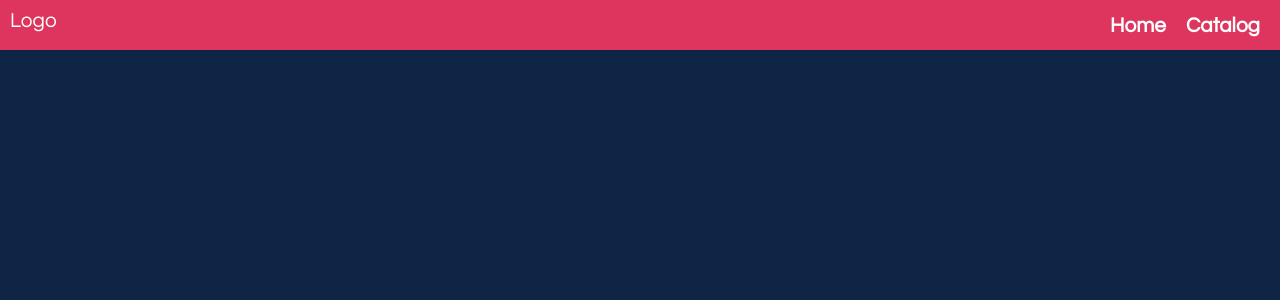
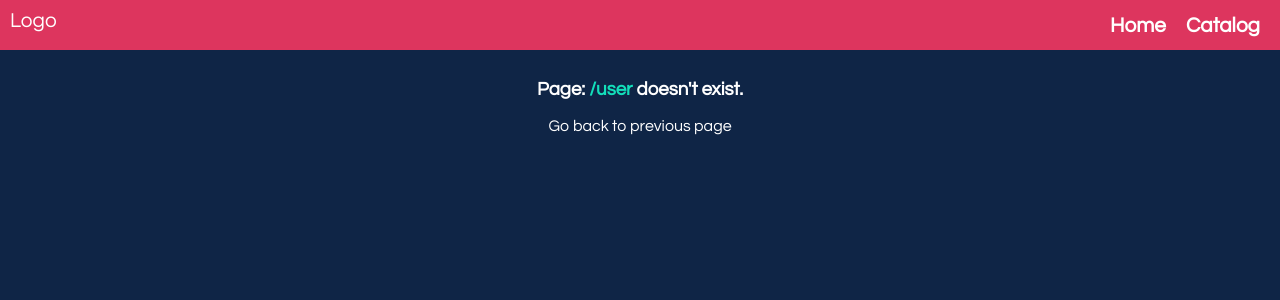
Before and after one commit to joannabkrol/i-m-bored, a React (Create React App) app: page /user in a window 1280 px wide. Shown: the top 300 px of the page. Built offline with nearby package versions, Linux system fonts and the light colour scheme.

Commit message:
404page added

```diff
--- a/src/Components/App/App.js
+++ b/src/Components/App/App.js
@@ -3,7 +3,10 @@ import React from 'react';
 import CategoriesLists from '../../Containers/CategoriesLists/CategoriesLists';
 import Layout from '../Layout/Layout';
 import Home from '../../Containers/Home/Home';
+import PageNotFound from '../../Containers/404 page/404page';
 import {Switch, Route} from 'react-router-dom';
+
+
 
 function App() {
   return (
@@ -12,6 +15,7 @@ function App() {
         <Switch>
           <Route path="/" exact component={Home}/>
           <Route path="/catalog" exact component={CategoriesLists}/>
+          <Route component={PageNotFound}/>
         </Switch>
      </Layout>
 
--- /dev/null
+++ b/src/Containers/404 page/404page.js
@@ -0,0 +1,22 @@
+import React from 'react';
+import {useLocation} from 'react-router-dom';
+
+import './PageNotFound.css';
+
+
+const PageNotFound = (props) => {
+    const goBack = () => {
+        props.history.push({pathname: '/catalog'})
+    };
+    let location = useLocation();
+
+    return (
+        <div className={`notFound`}>
+        <h3>Page: <strong style={{color: '#13DFBA'}}>{location.pathname}</strong> doesn't exist.</h3>
+        <p onClick={goBack}>Go back to previous page </p>
+
+        </div>
+    );
+}
+
+export default PageNotFound;
--- /dev/null
+++ b/src/Containers/404 page/PageNotFound.css
@@ -0,0 +1,10 @@
+.notFound {
+    height: 100vh;
+    text-align: center;
+    color: white;
+    box-sizing: border-box;
+}
+.notFound p:hover {
+    cursor: pointer;
+    color: #13DFBA;
+}
```
